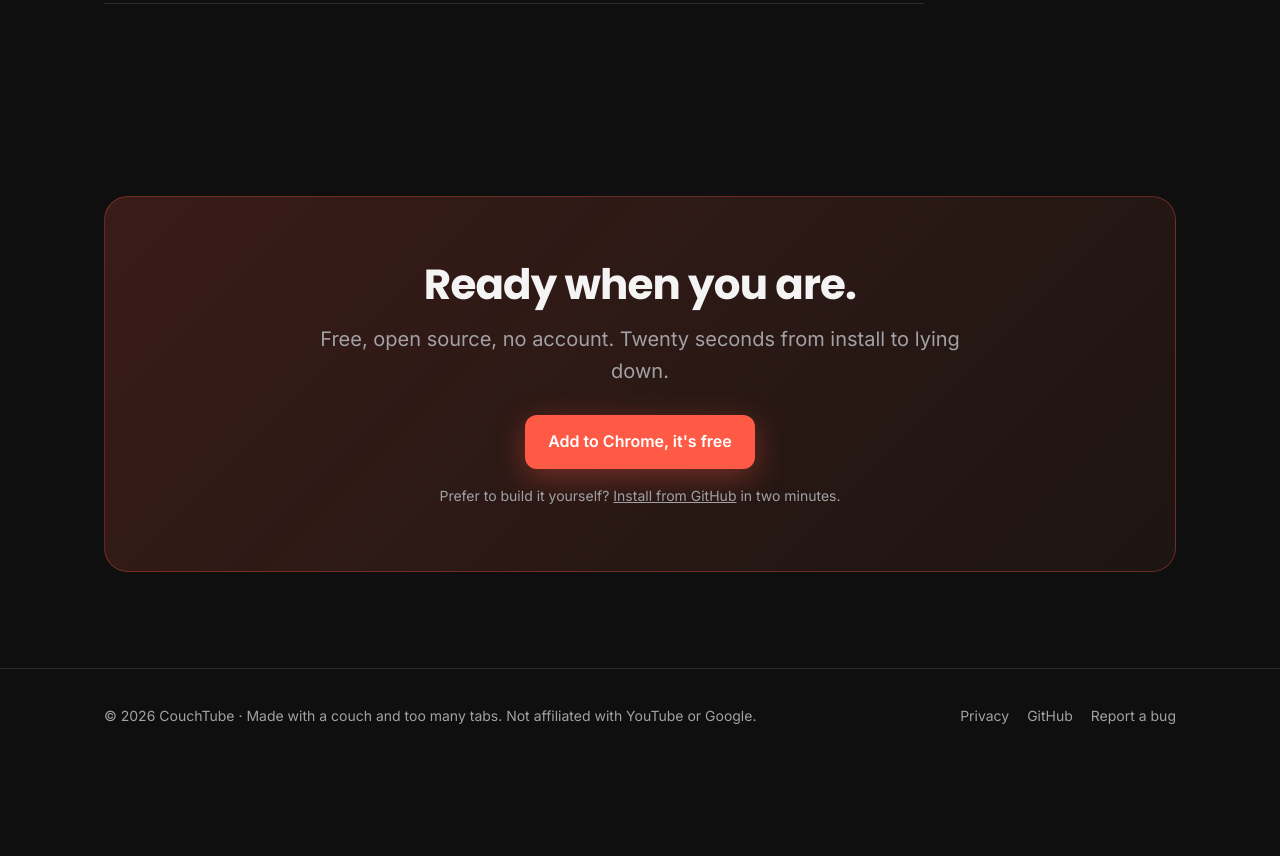
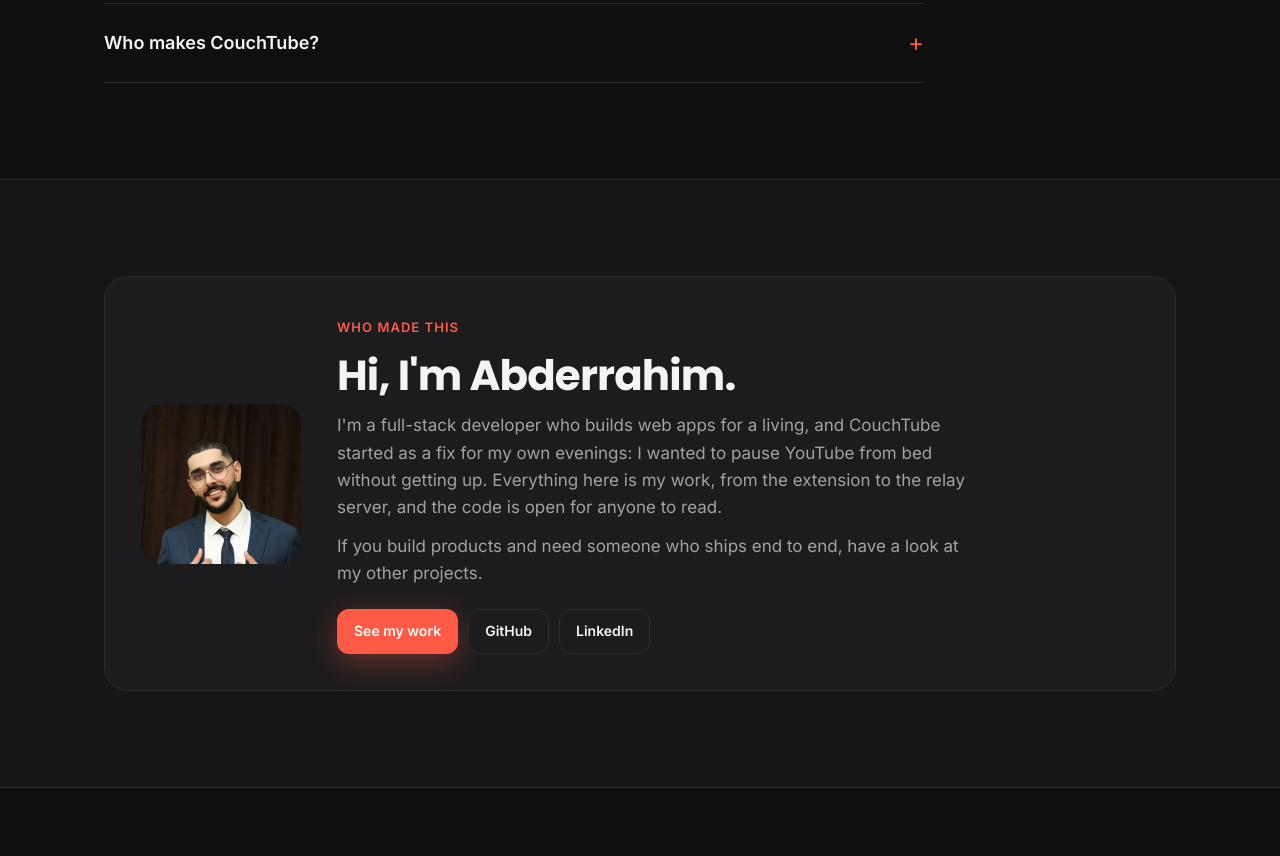
Before and after one commit to moumbou/CouchTube, a browser extension: page apps/website/index.html in a window 1280 px wide. Shown: the part 4524-5380 px from the top of the page. Before the commit the page ends 5288 px from the top, so only its background shows below. Drawn offline with Linux system fonts and the light colour scheme.

Commit message:
update: portfolio added to website

```diff
--- a/apps/relay/src/index.js
+++ b/apps/relay/src/index.js
@@ -151,6 +151,8 @@
   '.json': 'application/json; charset=utf-8',
   '.svg': 'image/svg+xml',
   '.png': 'image/png',
+  '.webp': 'image/webp',
+  '.jpg': 'image/jpeg',
   '.ico': 'image/x-icon',
   '.webmanifest': 'application/manifest+json',
 };
--- a/apps/website/index.html
+++ b/apps/website/index.html
@@ -148,6 +148,14 @@
   details[open] summary::after { transform: rotate(45deg); }
   details p { color: var(--muted); margin-top: 12px; max-width: 760px; }
   .faq { max-width: 820px; }
+
+  /* maker */
+  .maker { background: var(--bg-2); border-top: 1px solid var(--line); border-bottom: 1px solid var(--line); }
+  .maker .box { display: grid; grid-template-columns: 160px 1fr; gap: 36px; align-items: center; background: var(--panel); border: 1px solid var(--line); border-radius: 24px; padding: 36px; }
+  .maker img { width: 160px; height: 160px; border-radius: 20px; object-fit: cover; display: block; }
+  .maker p { color: var(--muted); margin-top: 12px; max-width: 640px; }
+  .maker .links { display: flex; gap: 10px; flex-wrap: wrap; margin-top: 22px; }
+  @media (max-width: 640px) { .maker .box { grid-template-columns: 1fr; } .maker img { width: 120px; height: 120px; } }
 
   /* cta + footer */
   .cta { text-align: center; }
@@ -329,6 +337,26 @@
       <details><summary>Firefox? Safari? Edge?</summary><p>Edge and Brave work today, since they run Chrome extensions. Firefox is planned. Safari is not, for now.</p></details>
       <details><summary>Can I run my own relay?</summary><p>Yes. The relay is a single Node.js file. Run it, point the extension at it in the popup's settings, and nothing ever touches our server.</p></details>
       <details><summary>Is CouchTube affiliated with YouTube or Google?</summary><p>No. It is an independent, open-source project. YouTube is a trademark of Google LLC.</p></details>
+      <details><summary>Who makes CouchTube?</summary><p>One person: Abderrahim Bouzidi, a full-stack developer based in Algeria. The extension, the relay and this site are all his work. You can see his other projects at <a href="https://bouzidi-abderrahim.dev" target="_blank" rel="noopener">bouzidi-abderrahim.dev</a>.</p></details>
+    </div>
+  </div>
+</section>
+
+<section id="maker" class="maker">
+  <div class="wrap">
+    <div class="box">
+      <img src="/assets/maker.webp" alt="Abderrahim Bouzidi" width="160" height="160">
+      <div>
+        <span class="eyebrow">Who made this</span>
+        <h2>Hi, I'm Abderrahim.</h2>
+        <p>I'm a full-stack developer who builds web apps for a living, and CouchTube started as a fix for my own evenings: I wanted to pause YouTube from bed without getting up. Everything here is my work, from the extension to the relay server, and the code is open for anyone to read.</p>
+        <p>If you build products and need someone who ships end to end, have a look at my other projects.</p>
+        <div class="links">
+          <a class="btn primary small" href="https://bouzidi-abderrahim.dev" target="_blank" rel="noopener">See my work</a>
+          <a class="btn ghost small" href="https://github.com/moumbou" target="_blank" rel="noopener">GitHub</a>
+          <a class="btn ghost small" href="https://www.linkedin.com/in/abderrahim-bouzidi-310724195" target="_blank" rel="noopener">LinkedIn</a>
+        </div>
+      </div>
     </div>
   </div>
 </section>
@@ -346,7 +374,7 @@
 
 <footer>
   <div class="wrap">
-    <div>© <span id="year"></span> CouchTube · Made with a couch and too many tabs. Not affiliated with YouTube or Google.</div>
+    <div>© <span id="year"></span> CouchTube · Made by <a href="https://bouzidi-abderrahim.dev" target="_blank" rel="noopener" style="margin-left:0;color:var(--text)">Abderrahim Bouzidi</a>. Not affiliated with YouTube or Google.</div>
     <div><a href="/privacy.html">Privacy</a><a href="https://github.com/moumbou/couchtube" target="_blank" rel="noopener">GitHub</a><a href="https://github.com/moumbou/couchtube/issues" target="_blank" rel="noopener">Report a bug</a></div>
   </div>
 </footer>
--- a/package.json
+++ b/package.json
@@ -5,8 +5,9 @@
   "description": "Your phone is the remote for YouTube on your computer. Chrome extension + relay + phone remote + website.",
   "license": "MIT",
   "author": {
-    "name": "Bouzidi Abderrahim",
-    "email": "mbouzidi63@gmail.com"
+    "name": "Abderrahim Bouzidi",
+    "email": "mbouzidi63@gmail.com",
+    "url": "https://bouzidi-abderrahim.dev"
   },
   "packageManager": "pnpm@10.28.0",
   "engines": {
```
Also changed, not shown: apps/website/privacy.html (+1 -1 lines), README.md, apps/website/assets/maker.webp (added), 1 other file.
